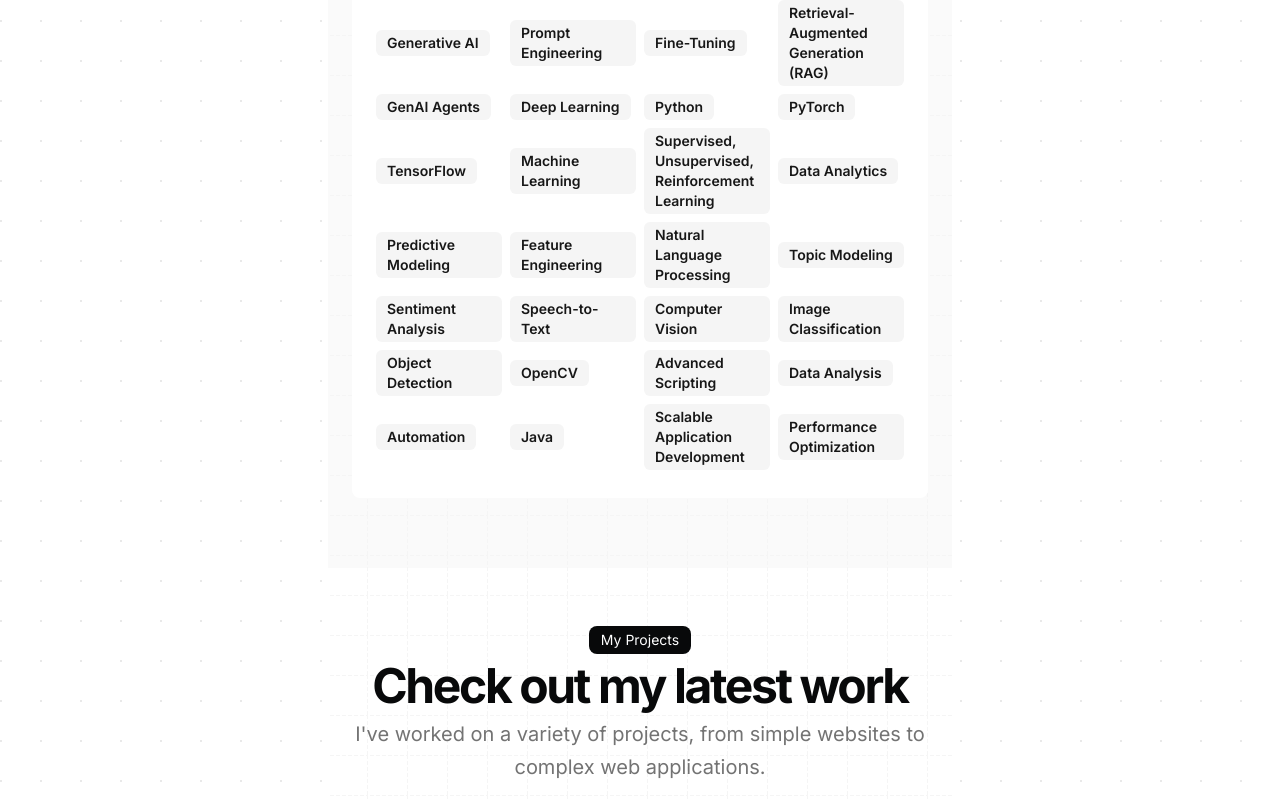
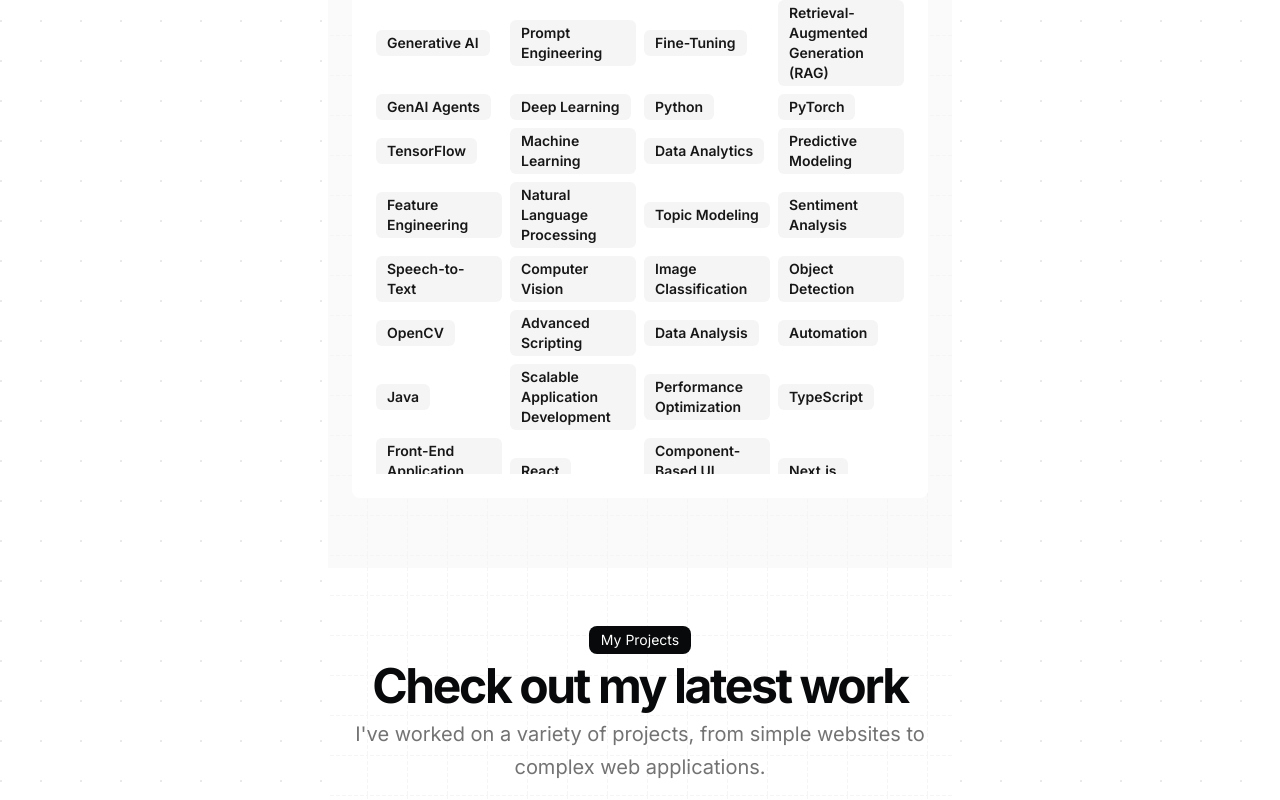
Before and after one commit to adhishthite/adhish-next-portfolio, a Next.js app: page / in a window 1280 px wide. Shown: the part 1820-2620 px from the top of the page. Built offline with nearby package versions, Linux system fonts and the light colour scheme.

Commit message:
update resume

```diff
--- a/src/data/resume.tsx
+++ b/src/data/resume.tsx
@@ -22,7 +22,6 @@
     "PyTorch",
     "TensorFlow",
     "Machine Learning",
-    "Supervised, Unsupervised, Reinforcement Learning",
     "Data Analytics",
     "Predictive Modeling",
     "Feature Engineering",
@@ -40,8 +39,6 @@
     "Java",
     "Scalable Application Development",
     "Performance Optimization",
-    "Go",
-    "Concurrency and Microservice Development",
     "TypeScript",
     "Front-End Application Development",
     "React",
@@ -61,16 +58,11 @@
     "MongoDB",
     "Redis",
     "ElasticSearch",
-    "Full-Text Search and Analytics",
     "SQL",
     "NoSQL",
-    "Database Query Optimization",
-    "Flexible Schema Design",
     "FastAPI",
     "Django",
     "Microservice Architecture",
-    "Design and Implementation",
-    "CI/CD",
     "Jenkins",
     "GitHub Actions",
     "Automated Pipelines",
@@ -81,7 +73,6 @@
     "Performance Monitoring",
     "DataDog",
     "Elastic APM",
-    "API Development",
     "RESTful and GraphQL Services",
     "Containerization",
     "Infrastructure Management",
```
